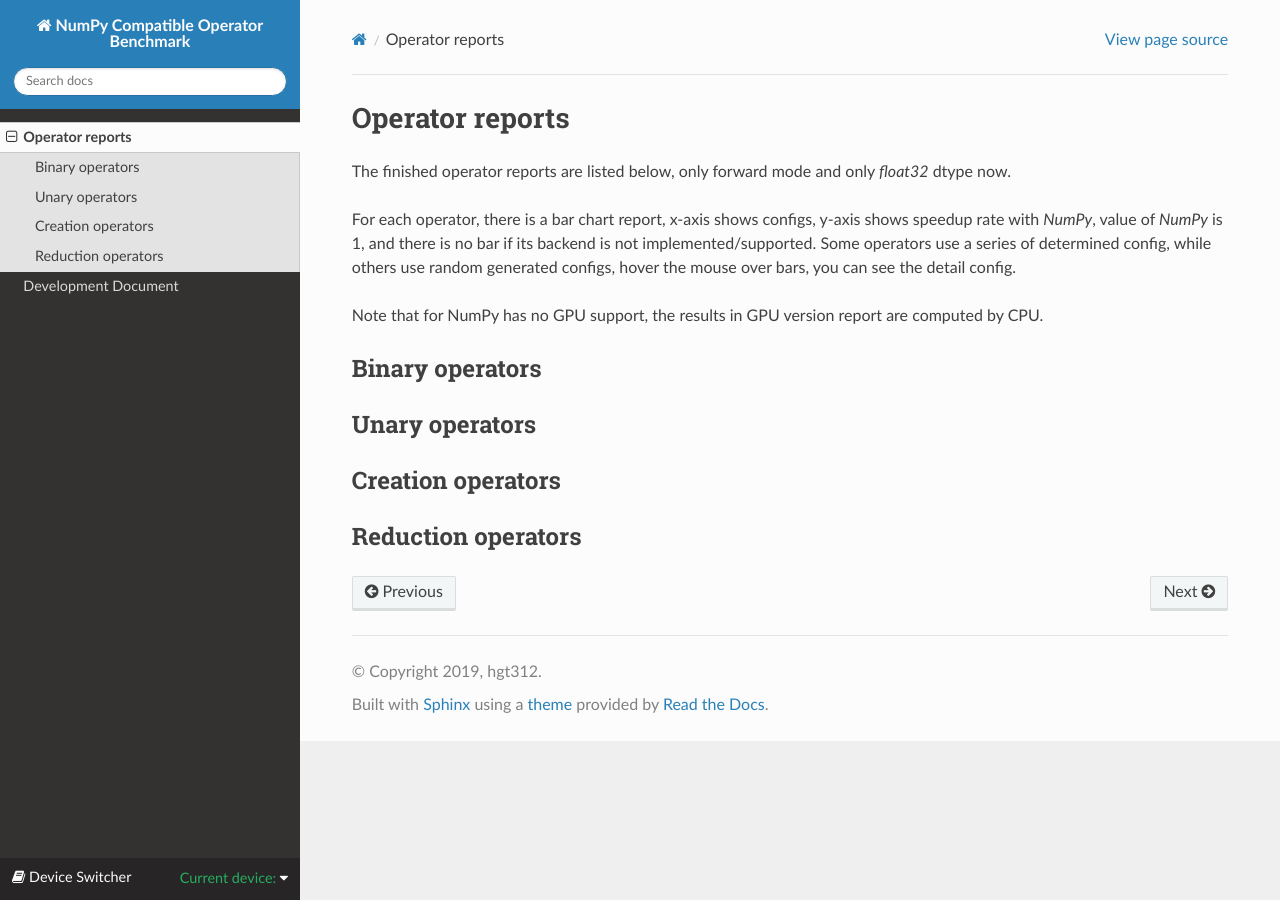
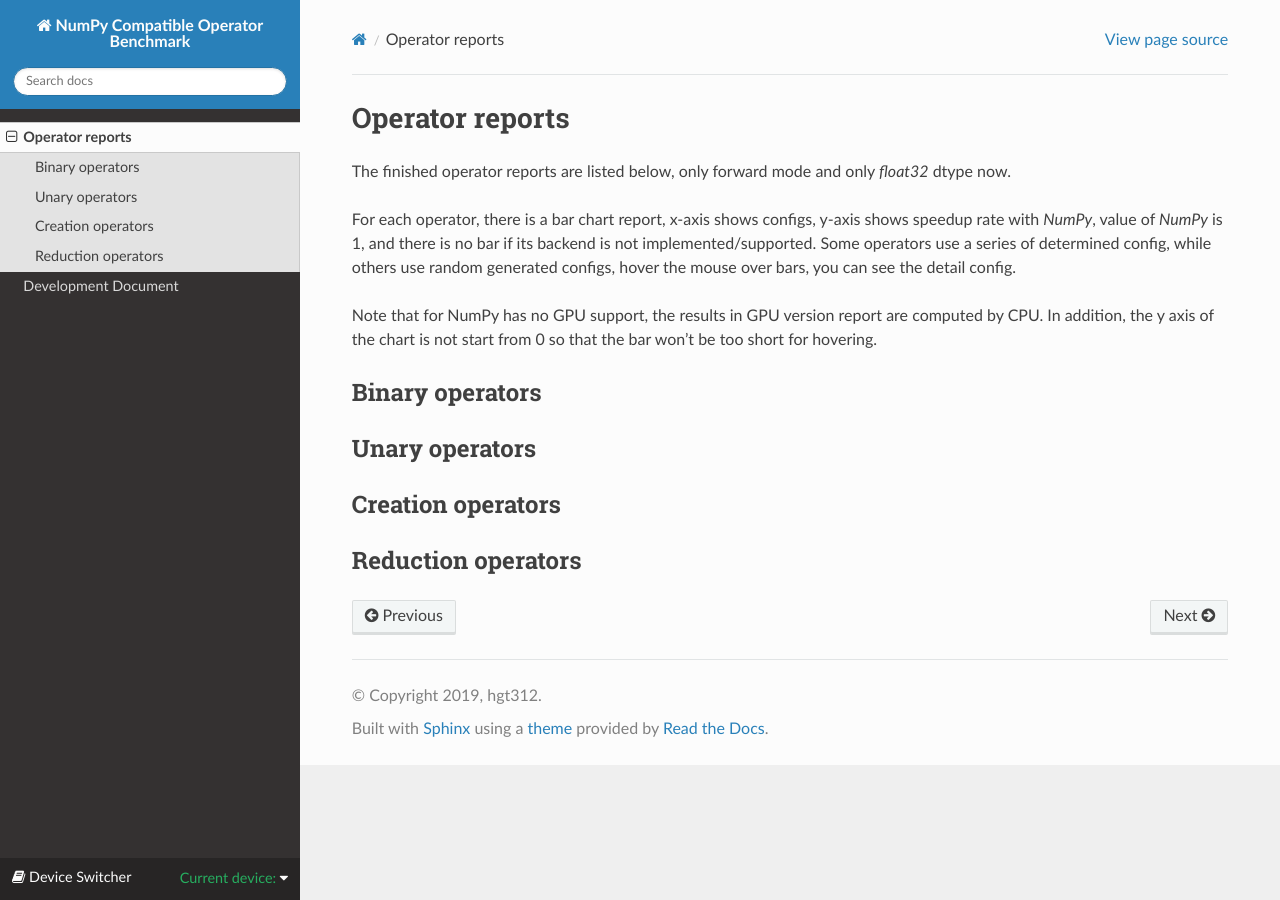
Before and after one commit to hgt312/NumpyXBench, a Sphinx documentation site: the page built from doc/report.rst, in a window 1280 px wide. Built offline with Sphinx 7.4.7 and the Read the Docs theme 2.0.0, drawn with Linux system fonts in a browser that asks for light colours; pages that are not in the unit, such as notebooks, are missing from menus.

Commit message:
improve website

```diff
--- a/doc/report.rst
+++ b/doc/report.rst
@@ -8,7 +8,8 @@ value of `NumPy` is 1, and there is no bar if its backend is not implemented/sup
 Some operators use a series of determined config, while others use random generated configs, \
 hover the mouse over bars, you can see the detail config.
 
-Note that for NumPy has no GPU support, the results in GPU version report are computed by CPU.
+Note that for NumPy has no GPU support, the results in GPU version report are computed by CPU. \
+In addition, the y axis of the chart is not start from 0 so that the bar won't be too short for hovering.
 
 Binary operators
 ****************
```
Also changed, not shown: 1 other file.
